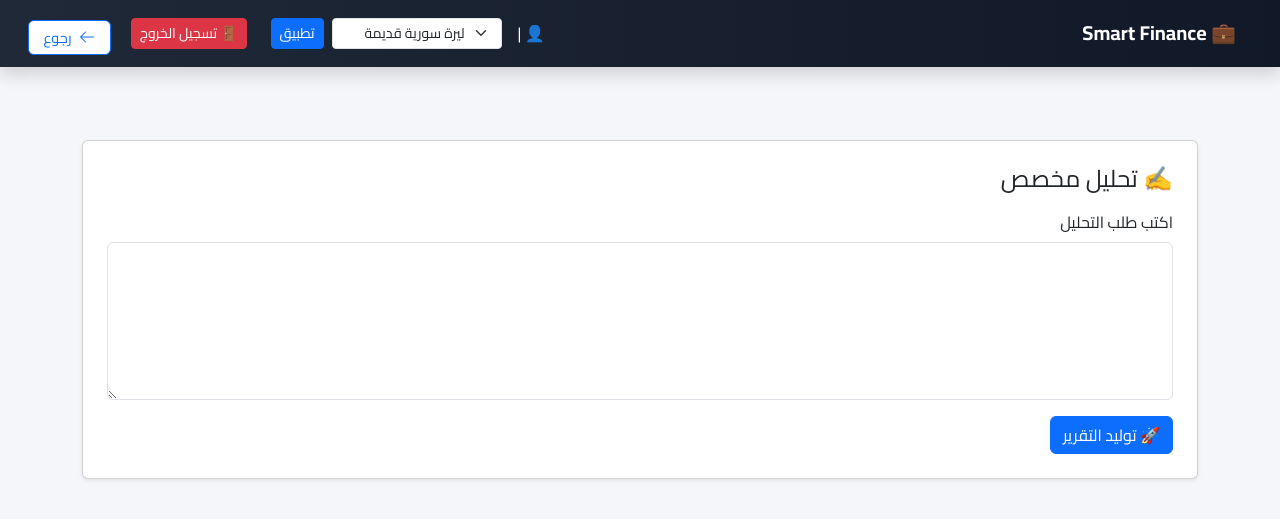
After one commit to douaaalalu-droid/smartfinance, a Django app: page /ai-report/custom/ in a window 1280 px wide. The commit adds this page. Shown: the top 519 px of the page. Run offline with Django 5.2, Linux system fonts and the light colour scheme.

Commit message:
feat(manager): إضافة تقرير مخصص AI للوحة المدير المالي

````diff
--- a/accounts/urls.py
+++ b/accounts/urls.py
@@ -8,6 +8,7 @@ urlpatterns = [
     path('ai-report/customers/', views.get_ai_report_customers, name='ai_report_customers'),
     path('ai-report/risks/', views.get_ai_report_risks, name='ai_report_risks'),
     path('ai-report/summary/', views.get_ai_report_summary, name='ai_report_summary'),
+    path('ai-report/custom/', views.ai_report_custom, name='ai_report_custom'),
 
 
 
--- a/accounts/views.py
+++ b/accounts/views.py
@@ -1126,3 +1126,44 @@ def get_ai_report_risks(request):
     output = "".join([p.text for p in response.parts if p.text])
 
     return HttpResponse(output, content_type="text/html; charset=utf-8")
+
+
+#تقرير مخصص
+def ai_report_custom(request):
+    if request.method == "POST":
+        user_prompt = request.POST.get("prompt")
+
+        if not user_prompt:
+            return render(request, 'ai_reports/custom_form.html', {
+                'error': 'الرجاء إدخال نص التحليل'
+            })
+
+        report_text = generate_report_text(request)
+
+        full_prompt = f"""
+        أنت محلل مالي محترف.
+
+        طلب المستخدم:
+        {user_prompt}
+
+        البيانات:
+        {report_text}
+
+        المطلوب:
+        إنشاء تقرير احترافي بصيغة HTML فقط
+        بدون ```html
+        يحتوي تنسيق جميل
+        dir='rtl'
+        lang='ar'
+        """
+
+        response = client.models.generate_content(
+            model="gemma-3-27b-it",
+            contents=full_prompt,
+        )
+
+        output = "".join([p.text for p in response.parts if p.text])
+
+        return HttpResponse(output, content_type="text/html; charset=utf-8")
+
+    return render(request, 'ai_reports/custom_form.html')
--- /dev/null
+++ b/templates/ai_reports/custom_form.html
@@ -0,0 +1,28 @@
+{% extends "dashboard/base.html" %}
+
+{% block content %}
+
+<div class="container mt-5">
+    <div class="card shadow-sm p-4">
+        <h4 class="mb-3">✍️ تحليل مخصص</h4>
+
+        {% if error %}
+            <div class="alert alert-danger">{{ error }}</div>
+        {% endif %}
+
+        <form method="post">
+            {% csrf_token %}
+
+            <div class="mb-3">
+                <label class="form-label">اكتب طلب التحليل</label>
+                <textarea name="prompt" class="form-control" rows="6" required></textarea>
+            </div>
+
+            <button type="submit" class="btn btn-primary">
+                🚀 توليد التقرير
+            </button>
+        </form>
+    </div>
+</div>
+
+{% endblock %}
--- a/templates/dashboard/manager.html
+++ b/templates/dashboard/manager.html
@@ -17,6 +17,7 @@
                 <li><a class="dropdown-item" href="{% url 'ai_report_customers' %}">📊 تحليل العملاء</a></li>
                 <li><a class="dropdown-item" href="{% url 'ai_report_risks' %}">⚠️ كشف المخاطر</a></li>
                 <li><a class="dropdown-item" href="{% url 'ai_report_summary' %}">📈 التقرير الشامل</a></li>
+                <li> <a class="dropdown-item" href="{% url 'ai_report_custom' %}">✍️ تحليل مخصص </a></li>
             </ul>
         </div>
     </div>
````
